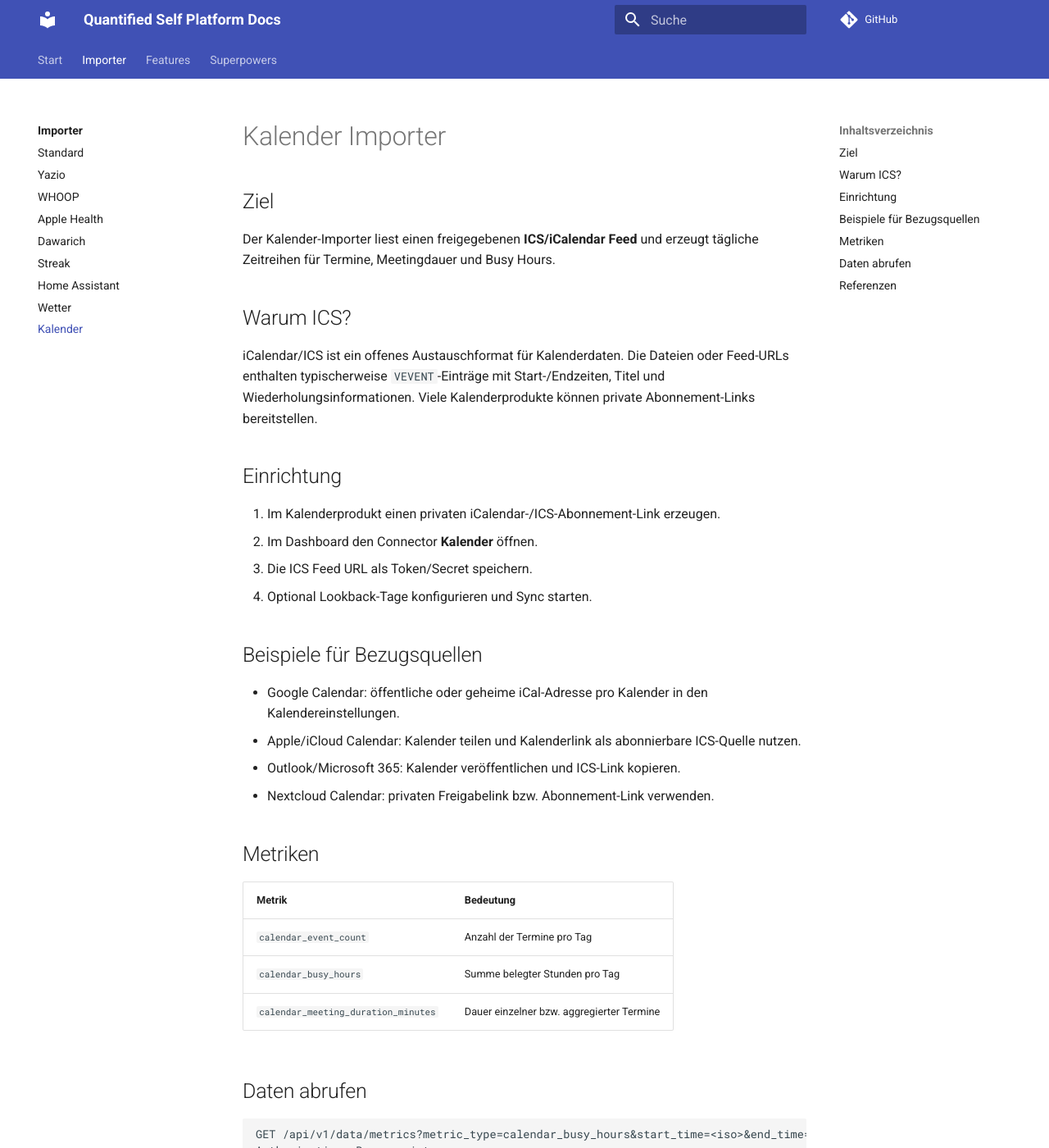
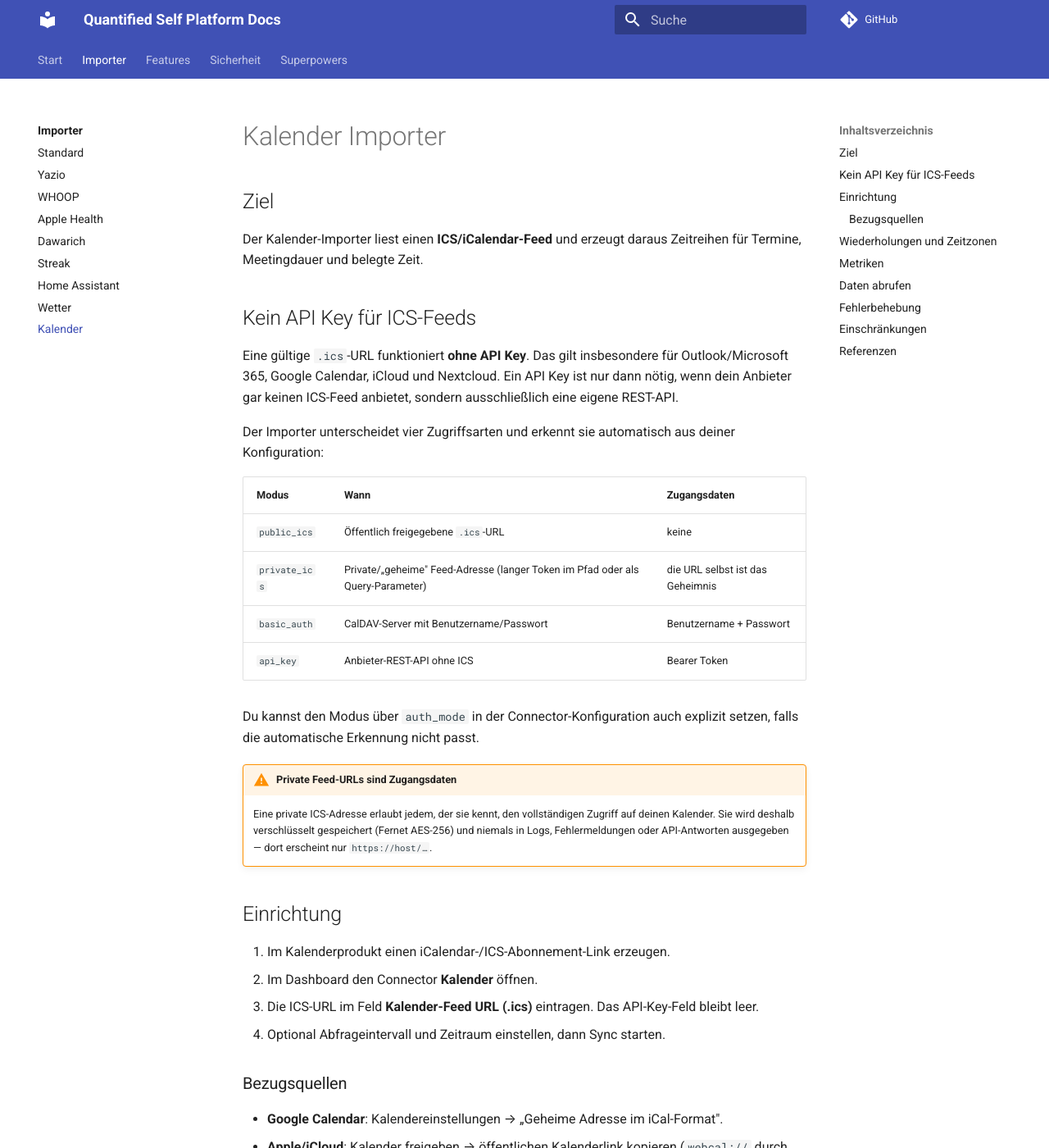
Before and after one commit to iamTim0/quantified-self, an MkDocs documentation site: the page built from docs/importers/calendar.md, in a window 1280 px wide and 1400 px high. Shown: the whole window at 82% size. Built offline with MkDocs 1.6.1 and Material for MkDocs 9.7.7, drawn with Linux system fonts in a browser that asks for light colours; comment, search, counter and statistics services are not loaded; some of the changed text lies outside the part shown.

Commit message:
docs: document smart/force import, API keys, auth, and fix the calendar page
docs/importers/calendar.md described ICS parsing the code never had and metric
names it never emitted. It now matches the implementation and states plainly that
a valid .ics URL needs no API key, with the four auth modes, recurrence and
timezone behaviour, and a troubleshooting table.

New pages: features/smart-import.md (adaptive windows, the coarse-to-fine
duplicate detection and its safety rule, smart vs force, the API),
features/api-keys.md (tenant binding by key hash, one-header ingest, rotation
without an ingest gap) and features/authentication.md (the two credential
families, single-use refresh rotation, logout semantics, and why the dev-token
endpoint was removed).

Both new sections are registered in the nav. `mkdocs build --strict` passes.

Co-Authored-By: Claude Opus 5 (1M context) <noreply@anthropic.com>

````diff
--- a/docs/importers/calendar.md
+++ b/docs/importers/calendar.md
@@ -2,43 +2,104 @@
 
 ## Ziel
 
-Der Kalender-Importer liest einen freigegebenen **ICS/iCalendar Feed** und erzeugt tägliche Zeitreihen für Termine, Meetingdauer und Busy Hours.
+Der Kalender-Importer liest einen **ICS/iCalendar-Feed** und erzeugt daraus Zeitreihen
+für Termine, Meetingdauer und belegte Zeit.
 
-## Warum ICS?
+## Kein API Key für ICS-Feeds
 
-iCalendar/ICS ist ein offenes Austauschformat für Kalenderdaten. Die Dateien oder Feed-URLs enthalten typischerweise `VEVENT`-Einträge mit Start-/Endzeiten, Titel und Wiederholungsinformationen. Viele Kalenderprodukte können private Abonnement-Links bereitstellen.
+Eine gültige `.ics`-URL funktioniert **ohne API Key**. Das gilt insbesondere für
+Outlook/Microsoft 365, Google Calendar, iCloud und Nextcloud. Ein API Key ist nur
+dann nötig, wenn dein Anbieter gar keinen ICS-Feed anbietet, sondern ausschließlich
+eine eigene REST-API.
+
+Der Importer unterscheidet vier Zugriffsarten und erkennt sie automatisch aus deiner
+Konfiguration:
+
+| Modus | Wann | Zugangsdaten |
+| --- | --- | --- |
+| `public_ics` | Öffentlich freigegebene `.ics`-URL | keine |
+| `private_ics` | Private/„geheime" Feed-Adresse (langer Token im Pfad oder als Query-Parameter) | die URL selbst ist das Geheimnis |
+| `basic_auth` | CalDAV-Server mit Benutzername/Passwort | Benutzername + Passwort |
+| `api_key` | Anbieter-REST-API ohne ICS | Bearer Token |
+
+Du kannst den Modus über `auth_mode` in der Connector-Konfiguration auch explizit
+setzen, falls die automatische Erkennung nicht passt.
+
+!!! warning "Private Feed-URLs sind Zugangsdaten"
+    Eine private ICS-Adresse erlaubt jedem, der sie kennt, den vollständigen Zugriff
+    auf deinen Kalender. Sie wird deshalb verschlüsselt gespeichert (Fernet AES-256)
+    und niemals in Logs, Fehlermeldungen oder API-Antworten ausgegeben — dort
+    erscheint nur `https://host/…`.
 
 ## Einrichtung
 
-1. Im Kalenderprodukt einen privaten iCalendar-/ICS-Abonnement-Link erzeugen.
+1. Im Kalenderprodukt einen iCalendar-/ICS-Abonnement-Link erzeugen.
 2. Im Dashboard den Connector **Kalender** öffnen.
-3. Die ICS Feed URL als Token/Secret speichern.
-4. Optional Lookback-Tage konfigurieren und Sync starten.
+3. Die ICS-URL im Feld **Kalender-Feed URL (.ics)** eintragen. Das API-Key-Feld
+   bleibt leer.
+4. Optional Abfrageintervall und Zeitraum einstellen, dann Sync starten.
 
-## Beispiele für Bezugsquellen
+### Bezugsquellen
 
-- Google Calendar: öffentliche oder geheime iCal-Adresse pro Kalender in den Kalendereinstellungen.
-- Apple/iCloud Calendar: Kalender teilen und Kalenderlink als abonnierbare ICS-Quelle nutzen.
-- Outlook/Microsoft 365: Kalender veröffentlichen und ICS-Link kopieren.
-- Nextcloud Calendar: privaten Freigabelink bzw. Abonnement-Link verwenden.
+- **Google Calendar**: Kalendereinstellungen → „Geheime Adresse im iCal-Format".
+- **Apple/iCloud**: Kalender freigeben → öffentlichen Kalenderlink kopieren
+  (`webcal://` durch `https://` ersetzen).
+- **Outlook/Microsoft 365**: Kalender veröffentlichen → ICS-Link kopieren.
+- **Nextcloud**: Kalender teilen → Abonnement-Link kopieren.
+
+## Wiederholungen und Zeitzonen
+
+- `RRULE`, `EXDATE` und `RECURRENCE-ID` werden ausgewertet. Eine wöchentliche Serie
+  erzeugt einen Datenpunkt pro Termin, nicht einen für die gesamte Serie.
+- Verschobene Einzeltermine einer Serie (`RECURRENCE-ID`) ersetzen den Serientermin.
+- `DTSTART;TZID=` und `VTIMEZONE` werden aufgelöst und nach UTC normalisiert.
+- Ganztägige Termine (`VALUE=DATE`) und Termine ohne Zeitzone werden in der
+  konfigurierten Anzeige-Zeitzone verankert (`timezone` in der Connector-Konfiguration,
+  Standard `UTC`). „War ich am Dienstag beschäftigt?" ist eine lokale Frage.
+- Abgesagte Termine (`STATUS:CANCELLED`) und als frei markierte Einträge
+  (`TRANSP:TRANSPARENT`) werden importiert, zählen aber nicht als belegte Zeit.
 
 ## Metriken
 
 | Metrik | Bedeutung |
 | --- | --- |
 | `calendar_event_count` | Anzahl der Termine pro Tag |
+| `calendar_busy_minutes` | Summe belegter Minuten pro Tag |
 | `calendar_busy_hours` | Summe belegter Stunden pro Tag |
-| `calendar_meeting_duration_minutes` | Dauer einzelner bzw. aggregierter Termine |
+| `calendar_meeting_duration_minutes` | Dauer eines einzelnen Termins |
+
+Pro-Termin-Datenpunkte werden über UID und ggf. `RECURRENCE-ID` eindeutig
+identifiziert. Zwei verschiedene Termine zur selben Minute kollidieren daher nicht.
 
 ## Daten abrufen
 
 ```http
 GET /api/v1/data/metrics?metric_type=calendar_busy_hours&start_time=<iso>&end_time=<iso>
 Authorization: Bearer <jwt>
-X-Tenant-ID: <tenant-id>
 ```
+
+Der Tenant wird aus dem Token abgeleitet; ein separater `X-Tenant-ID`-Header ist
+nicht erforderlich.
+
+## Fehlerbehebung
+
+| Symptom | Ursache | Lösung |
+| --- | --- | --- |
+| „Calendar URL returned an HTML page" | Der Feed verlangt eine Anmeldung, oder die geheime Adresse wurde zurückgezogen | Neue Feed-URL im Kalenderprodukt erzeugen |
+| „Calendar feed not found (404)" | Adresse widerrufen oder Kalender gelöscht | Link neu erzeugen |
+| „not iCalendar data" | Die URL zeigt auf eine Web-Ansicht statt auf den Feed | ICS-Link statt Kalender-Weblink verwenden |
+| Keine Termine importiert | Alle Termine liegen außerhalb des Importzeitraums | Zeitraum im Importdialog erweitern |
+
+## Einschränkungen
+
+- Reine CalDAV-Discovery (`PROPFIND`) wird nicht unterstützt, nur direkte
+  Feed-URLs.
+- Ein Feed mit mehr als 10.000 Terminen im Zeitraum wird abgeschnitten; das wird
+  protokolliert.
+- Teilnehmerlisten, Beschreibungen und Anhänge werden nicht importiert.
 
 ## Referenzen
 
 - [iCalendar.org](https://icalendar.org/) für Standardressourcen und Validatoren.
-- [RFC 5545 / iCalendar Überblick](https://en.wikipedia.org/wiki/ICalendar) als Einstieg in Felder wie `VEVENT`, `DTSTART` und `DTEND`.
+- [RFC 5545 / iCalendar Überblick](https://en.wikipedia.org/wiki/ICalendar) als
+  Einstieg in Felder wie `VEVENT`, `DTSTART` und `DTEND`.
--- a/mkdocs.yml
+++ b/mkdocs.yml
@@ -27,9 +27,13 @@ nav:
       - Wetter: importers/weather.md
       - Kalender: importers/calendar.md
   - Features:
+      - Smart- und Force-Import: features/smart-import.md
       - Datenqualität: features/data-quality.md
       - Korrelationen & einfache Analysen: features/correlations.md
       - GPS-Visualisierung: features/gps-visualization.md
+  - Sicherheit:
+      - Authentifizierung & Sessions: features/authentication.md
+      - Tenant-gebundene API-Keys: features/api-keys.md
   - Superpowers:
       - Plans:
           - Dashboard Explorer Connectors: superpowers/plans/2026-07-26-dashboard-explorer-connectors.md
````
Also changed, not shown: docs/features/api-keys.md (added, +96 -0 lines), docs/features/authentication.md (added, +123 -0 lines), docs/features/smart-import.md (added, +165 -0 lines).
